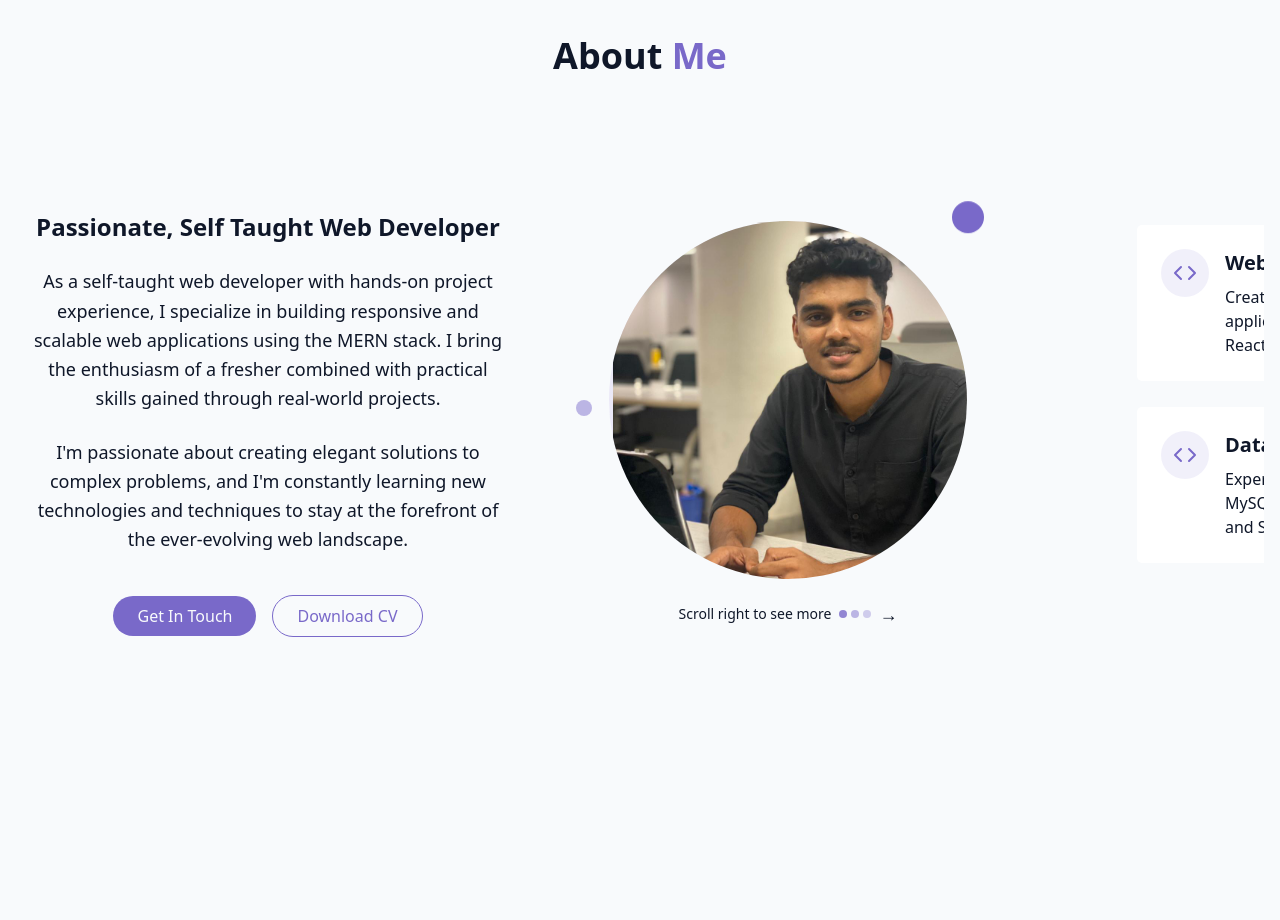
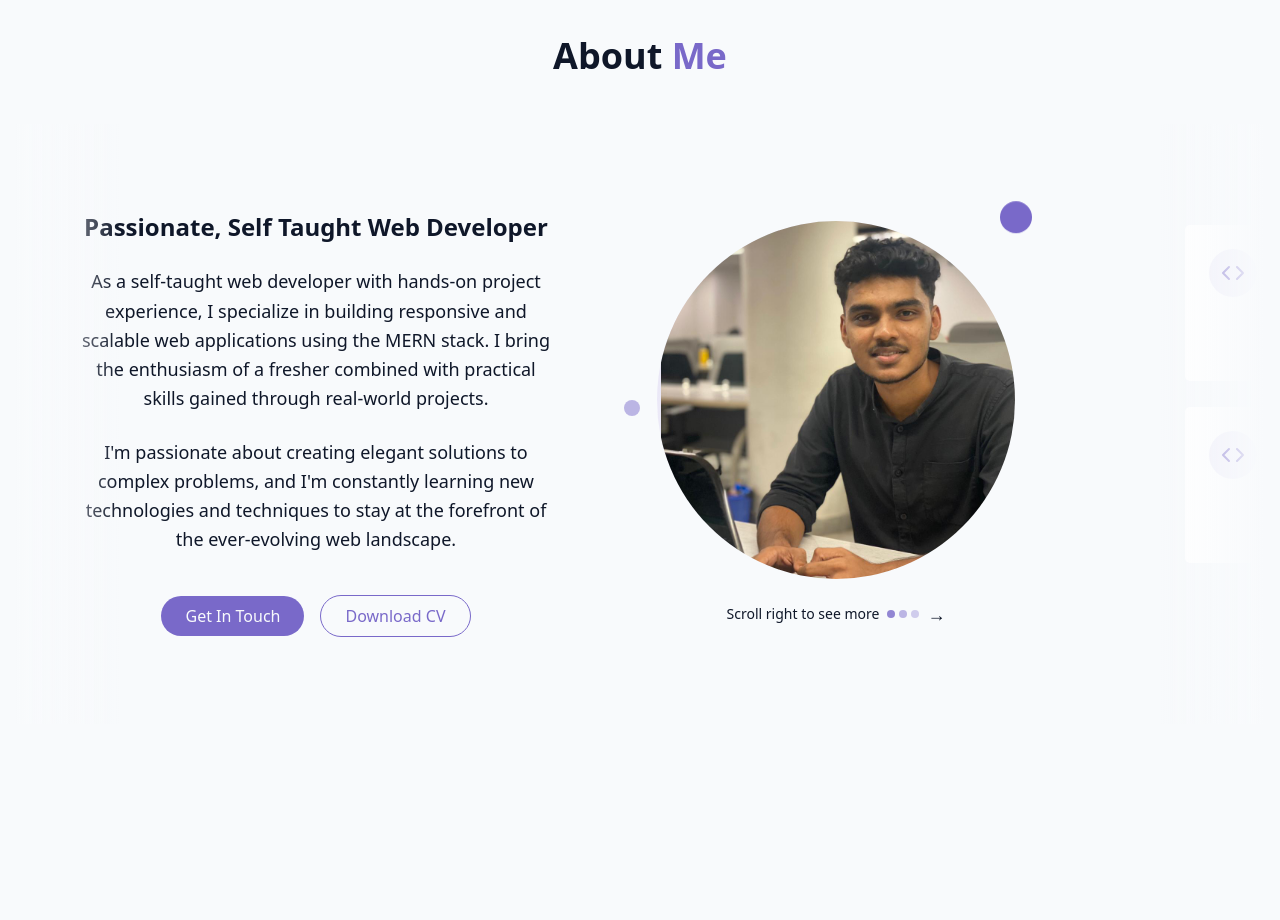
Before and after one commit to Abeltomy05/My-Portfolio, a React (Vite) app: page / in a window 1280 px wide. Shown: the part 860-1780 px from the top of the page. Built offline with nearby package versions, Linux system fonts and the light colour scheme.

Commit message:
Added a fade in effect for left and right elements in about

```diff
--- a/src/components/AboutSection.jsx
+++ b/src/components/AboutSection.jsx
@@ -8,12 +8,12 @@ export const AboutSection = () => {
           About <span className="text-primary">Me</span>
         </h2>
 
+       <div className="relative">
         {/* Horizontal Scroll Container */}
         <div className="overflow-x-auto overflow-y-hidden scrollbar-hide">
           <div className="flex gap-8 w-max min-h-[600px]">
-
             {/* Panel 1: Description & Photo */}
-            <div className="flex-shrink-0 w-screen max-w-5xl px-4">
+            <div className="flex-shrink-0 w-screen max-w-5xl px-4 sm:ml-12">
               <div className="grid grid-cols-1 md:grid-cols-2 gap-12 items-center h-full">
 
                 {/* Description */}
@@ -95,13 +95,9 @@ export const AboutSection = () => {
                   </div>
               </div>
             </div>
-
             {/* Panel 2: Skills */}
             <div className="flex-shrink-0 w-screen max-w-5xl px-4">
               <div className="h-full flex flex-col justify-center">
-                {/* <h3 className="text-3xl font-bold mb-8 text-center">
-                  My <span className="text-primary">Skills</span>
-                </h3> */}
 
                 <div className="grid grid-cols-1 md:grid-cols-2 gap-6 max-w-4xl mx-auto">
                   <div className="gradient-border p-6 card-hover">
@@ -174,6 +170,13 @@ export const AboutSection = () => {
             </div>
           </div>
         </div>
+
+            {/* Right fade */}
+          <div className="pointer-events-none absolute top-0 right-0 h-full sm:w-26 bg-gradient-to-l from-background to-transparent"></div>
+
+            {/* Left fade */}
+           <div className="pointer-events-none absolute top-0 left-0 h-full sm:w-26 bg-gradient-to-r from-background to-transparent"></div>
+          </div>
       </div>
 
       {/* Custom scrollbar styles */}
```
